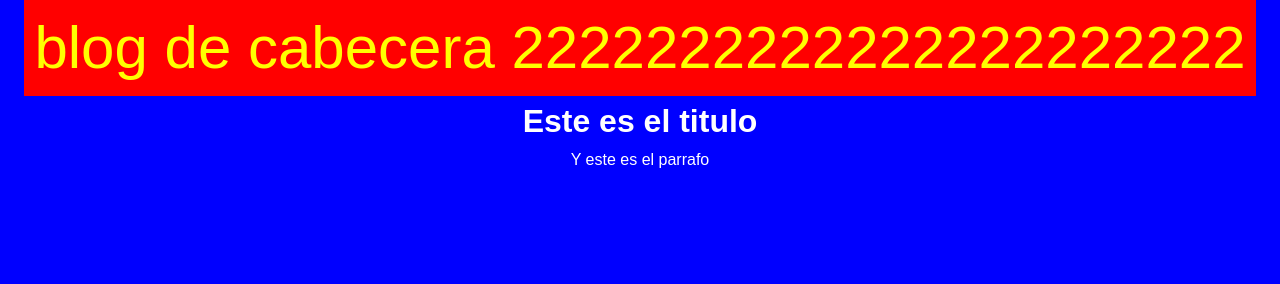
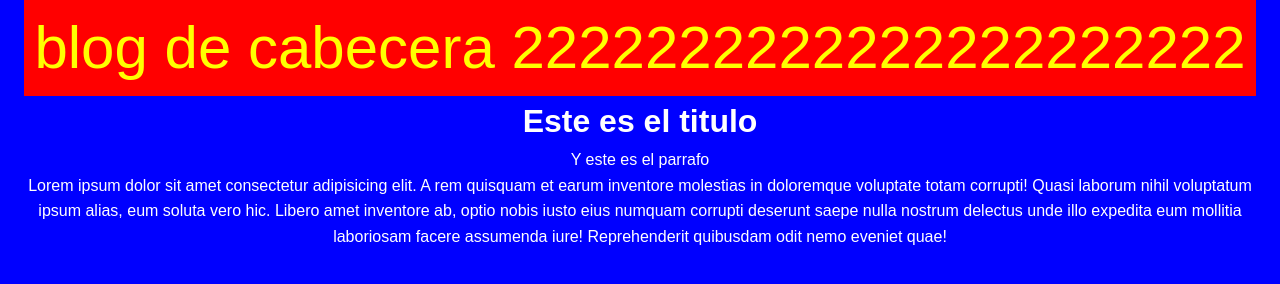
Before and after one commit to EzeAlvarezGrova/lalalal, a plain HTML site: page index.html in a window 1280 px wide. Drawn offline with nearby package versions, Linux system fonts and the light colour scheme.

Commit message:
nuevo commit cambio

```diff
--- a/index.html
+++ b/index.html
@@ -24,6 +24,12 @@
             <div id="post">
                 <h1>Este es el titulo</h1>
                 <p>Y este es el parrafo</p>
+                <p>Lorem ipsum dolor sit amet consectetur adipisicing elit. A rem quisquam et earum inventore molestias
+                    in doloremque voluptate totam corrupti! Quasi laborum nihil voluptatum ipsum alias, eum soluta vero
+                    hic.
+                    Libero amet inventore ab, optio nobis iusto eius numquam corrupti deserunt saepe nulla nostrum
+                    delectus unde illo expedita eum mollitia laboriosam facere assumenda iure! Reprehenderit quibusdam
+                    odit nemo eveniet quae!</p>
 
 
 
```
